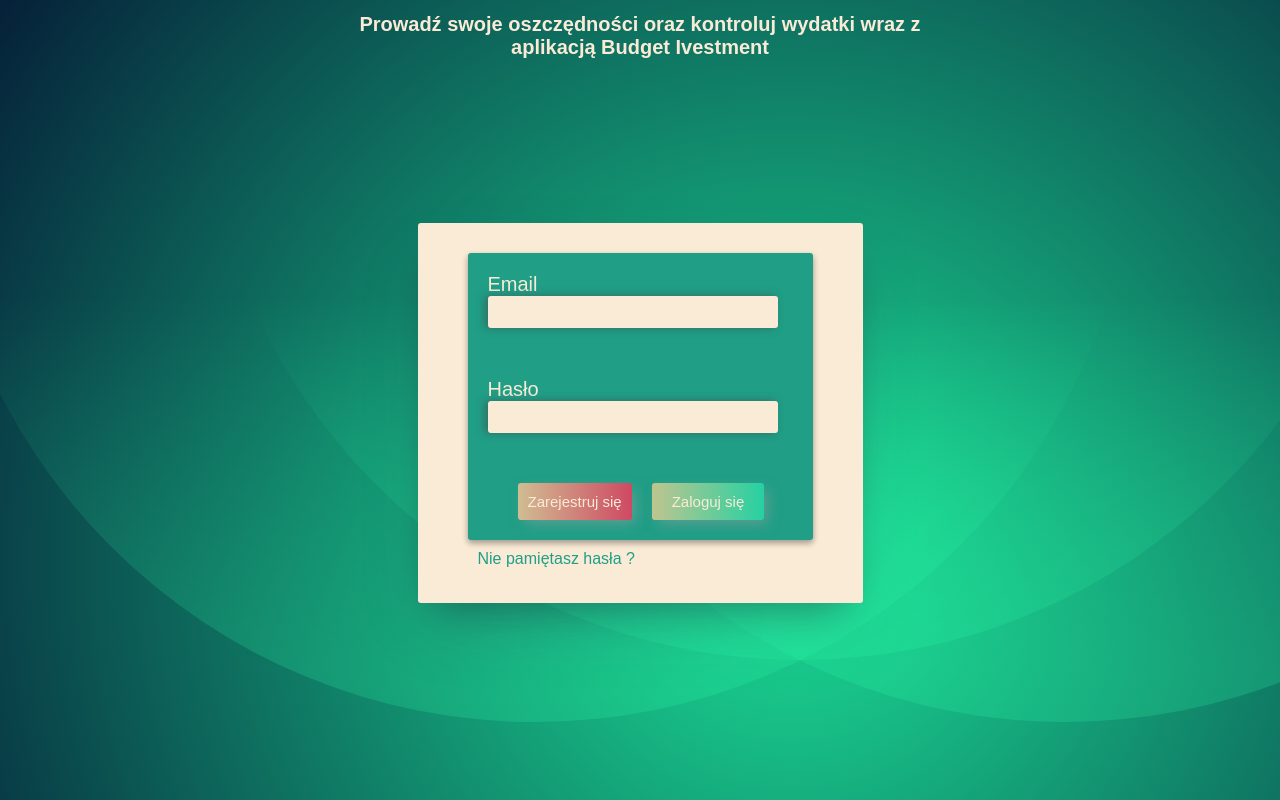
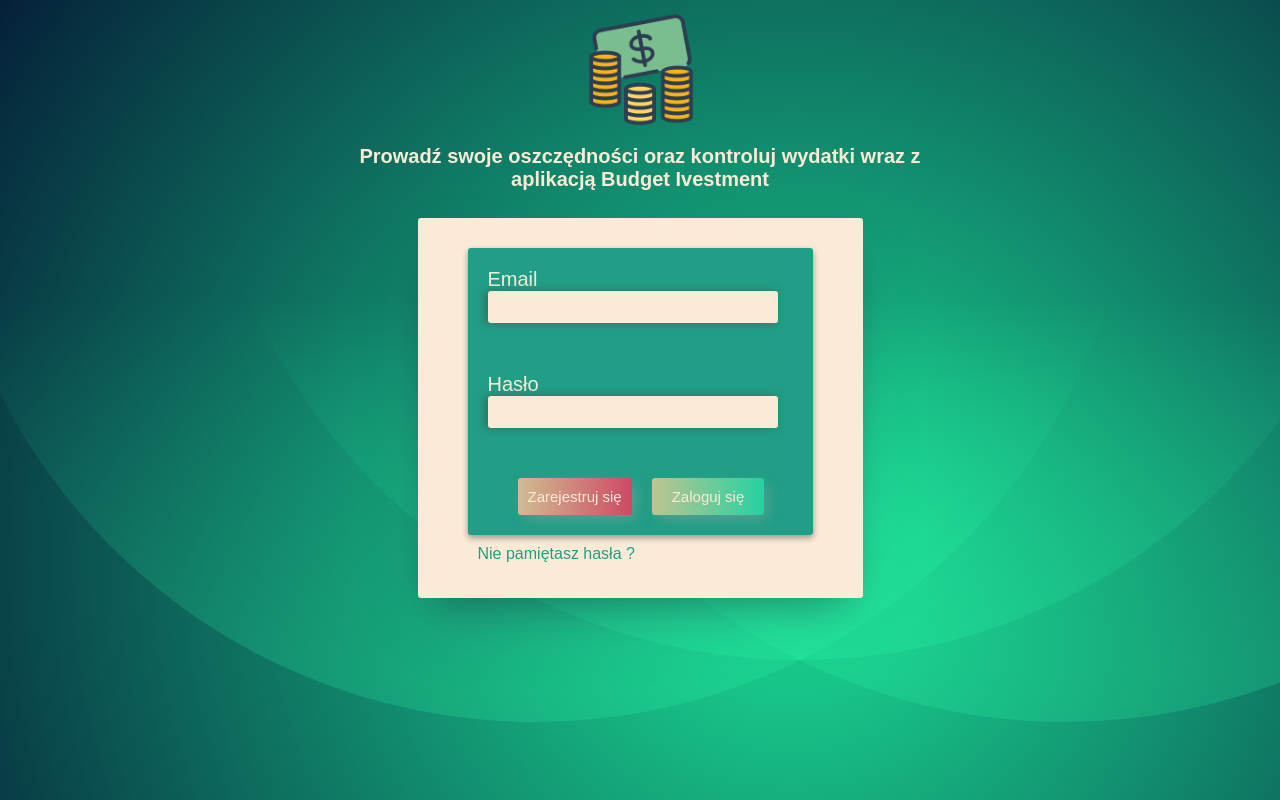
Before and after one commit to SkynetV5/BudgetInvestment, a React (Vite) app in the folder FrontendBudgetInvestment/: page / in a window 1280 px wide. Built offline with nearby package versions, Linux system fonts and the light colour scheme; a web font is replaced by a local one.

Commit message:
Dodanie loga do strony Login.jsx

```diff
--- a/FrontendBudgetInvestment/src/components/Header.jsx
+++ b/FrontendBudgetInvestment/src/components/Header.jsx
@@ -1,6 +1,7 @@
 export default function Header(){
     return(
         <div id="header">
+            <img src="/budgetInvestment-logo.png"/>
             <h1>Prowadź swoje oszczędności oraz kontroluj wydatki wraz z aplikacją Budget Ivestment</h1>
         </div>
     )
--- a/FrontendBudgetInvestment/src/index.css
+++ b/FrontendBudgetInvestment/src/index.css
@@ -1,6 +1,6 @@
 body{
   background-color: #091758;
-  background-image: url("/public/rose-petals.svg");
+  background-image: url("/rose-petals.svg");
   background-attachment: fixed;
   background-size: cover;
   font-family: "Tilt Neon", sans-serif;
@@ -18,6 +18,11 @@ body{
   width: 600px;
   height: 200px;
   margin-bottom: 10px;
+  text-align: center;
+}
+
+#header img{
+  width: 120px;
 }
 
 #header h1{
```
Also changed, not shown: FrontendBudgetInvestment/public/budgetInvestment-logo.png (added).
